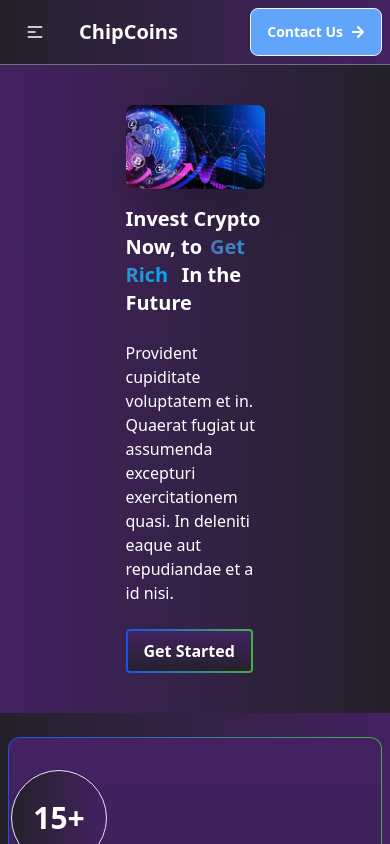
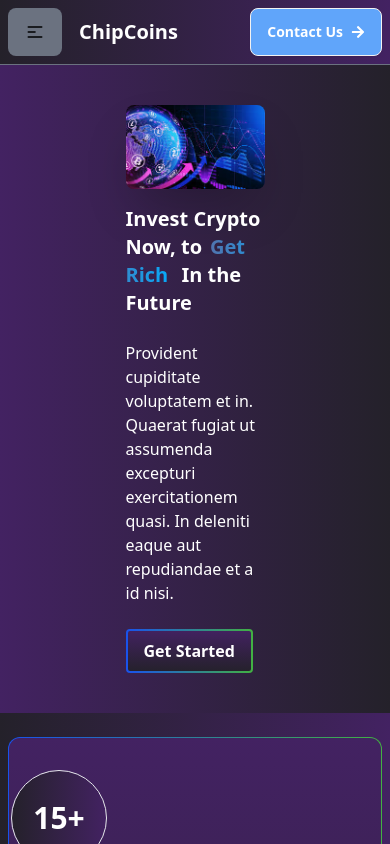
Before and after one commit to mdhabibur/frlnce_fgma_html, a React (Vite) app: page / in a window 390 px wide. Shown: the top 844 px of the page. Built offline with nearby package versions, Linux system fonts and the light colour scheme.

Commit message:
update 12

```diff
--- a/src/components/navigation/Navbar.jsx
+++ b/src/components/navigation/Navbar.jsx
@@ -28,14 +28,14 @@ const Navbar = () => {
     )
 
 	return (
-		<div className="my_container navbar text-white bg-custom-gradient-rtl border-b-[1px] border-gray-500">
+		<div className="my_container navbar text-black sm:text-white  bg-custom-gradient-rtl border-b-[1px] border-gray-500">
 
 
             <div className="navbar-start">
 
 
 				<div className="dropdown">
-					<div tabIndex={0} role="button" className="btn btn-ghost lg:hidden">
+					<div tabIndex={0} role="button" className="btn btn-ghost bg-gray-500 hover:bg-gray-600 lg:hidden ">
 						<svg
 							xmlns="http://www.w3.org/2000/svg"
 							className="h-5 w-5"
@@ -65,15 +65,15 @@ const Navbar = () => {
 
 
 				</div>
-				<a className="btn btn-ghost text-xl">ChipCoins</a>
+				<a className="btn btn-ghost text-xl text-white">ChipCoins</a>
 
 			</div>
 
 
-			<div className="navbar-center hidden lg:flex">
+			<div className="navbar-center  hidden lg:flex">
 
 
-				<ul className="menu menu-horizontal px-1">
+				<ul className="menu menu-horizontal px-1 ">
 
                 {navItems}
 
```
